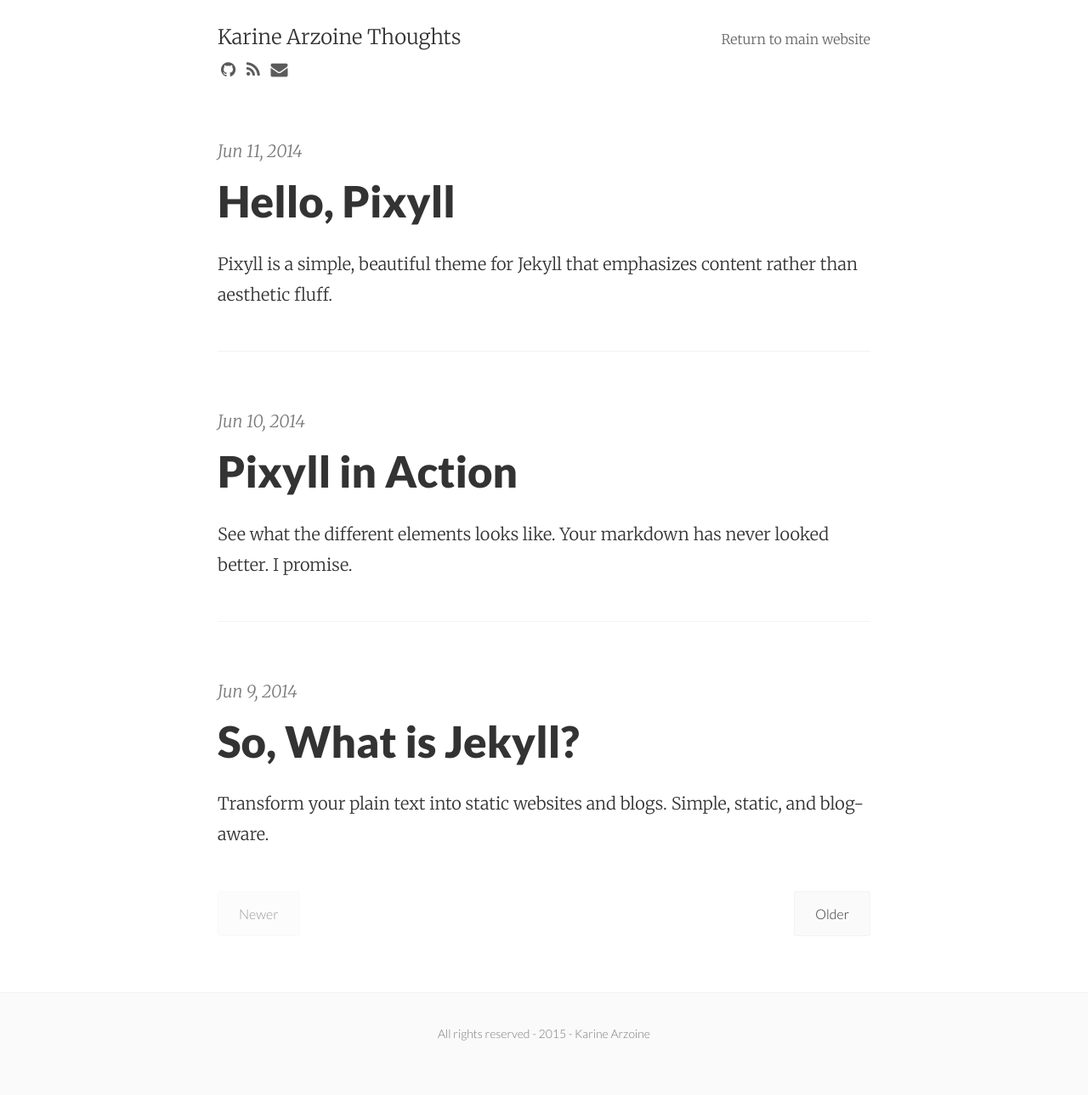
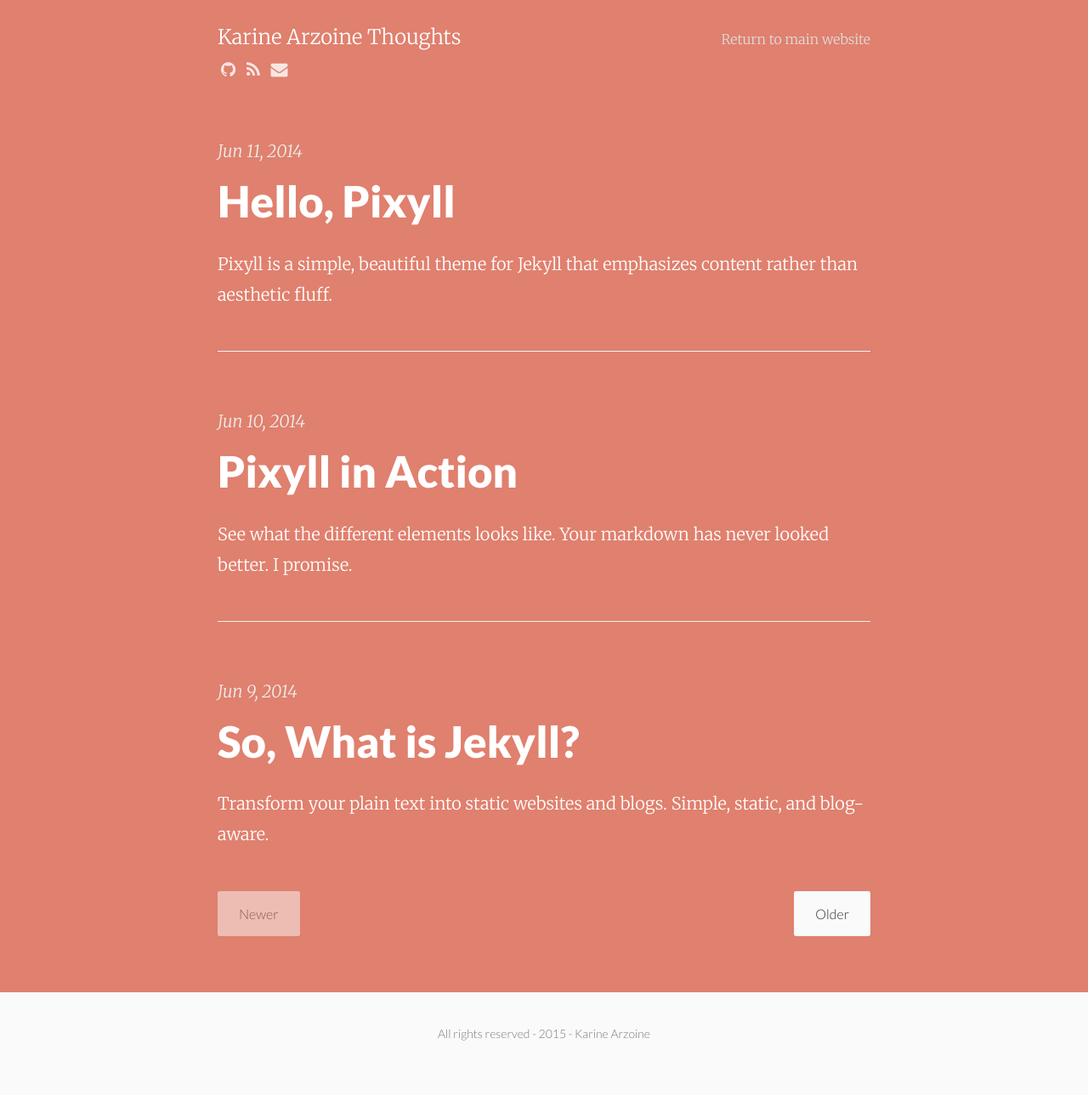
Before and after one commit to karinearzoine/karine, a Jekyll site: the page built from thoughts/index.html, in a window 1280 px wide. Shown: the whole page at 85% size. Built offline with Jekyll 4.4.1, drawn with Linux system fonts in a browser that asks for light colours; nearby versions of some CDN libraries; Markdown is read by kramdown in place of the engine named in the settings; the list of posts is cut into pages by our own code.

Commit message:
blog color changes

```diff
--- a/thoughts/_sass/_main.scss
+++ b/thoughts/_sass/_main.scss
@@ -15,6 +15,8 @@
 
 body {
   font-family: "Merriweather", "PT Serif", Georgia, "Times New Roman", serif;
+  background-color: #E0806E;
+  color: white;
 }
 
 html, body {
@@ -58,13 +60,13 @@
 }
 
 .site-header a {
-  color: #333;
+  color: white;
   font-weight: 300;
 }
 
 .site-header nav a {
   font-size: 1rem;
-  color: #666;
+  color: #ddd;
 }
 
 .site-header nav a:hover {
@@ -158,7 +160,7 @@
 .post-link .post-title {
   margin-top: 0;
   font-weight: 600;
-  color: #333;
+  color: white;
 }
 
 .post-footer {
@@ -217,7 +219,7 @@
   font-weight: 300;
   margin: 0;
   padding: .25em 0;
-  color: #7a7a7a;
+  color: #eee;
   font-style: italic;
 }
 
@@ -252,7 +254,7 @@
 p {
   font-weight: 300;
   line-height: 1.5;
-  color: #333;
+  color: white;
 }
 
 abbr {
```
Also changed, not shown: 1 other file.
